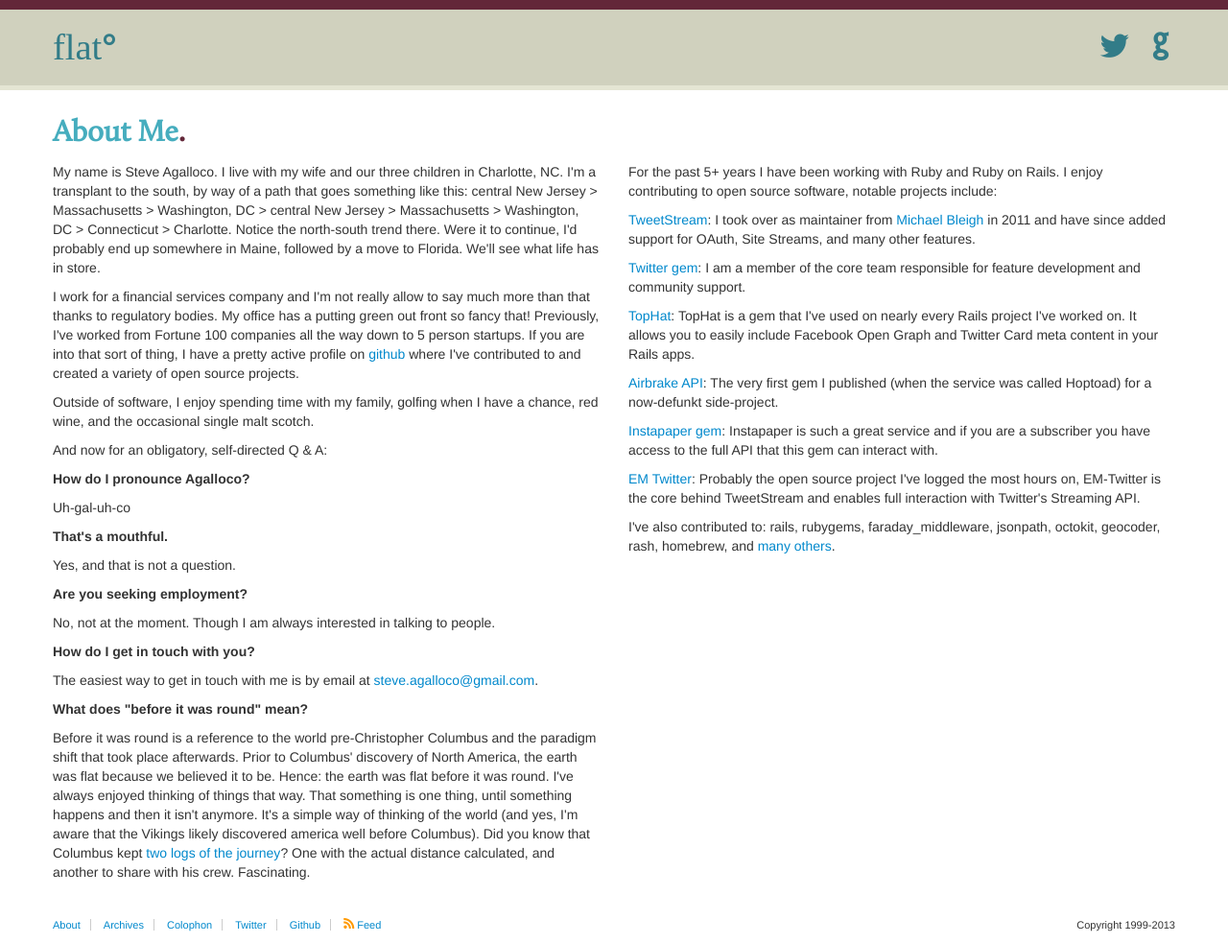
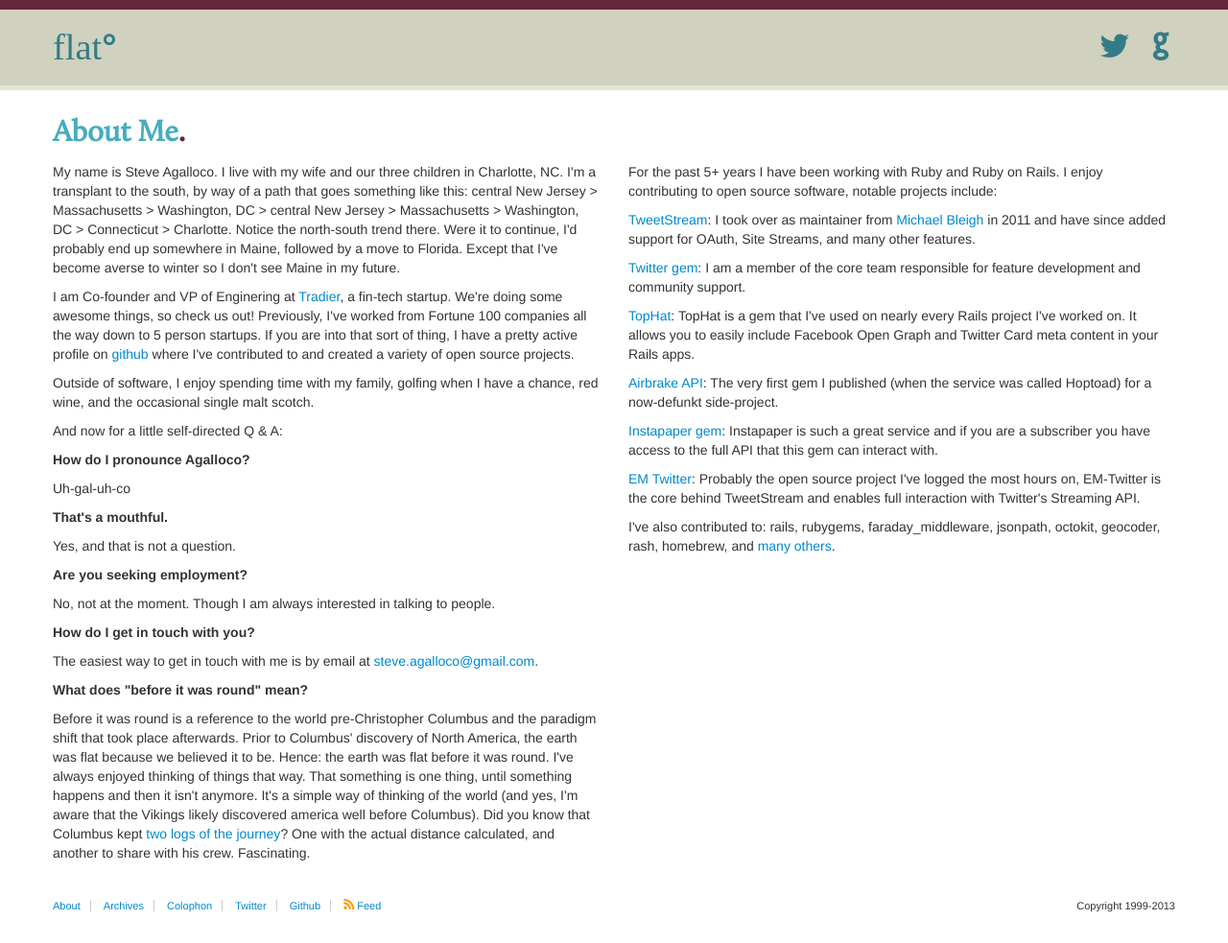
Before and after one commit to stve/stve.github.io, a Jekyll site: the page built from about.html, in a window 1280 px wide. Shown: the whole page at 96% size. Built offline with Jekyll 4.4.1, drawn with Linux system fonts in a browser that asks for light colours; some web fonts are replaced; Markdown is read by kramdown in place of the engine named in the settings.

Commit message:
a small about revamp

```diff
--- a/about.html
+++ b/about.html
@@ -7,13 +7,13 @@
 
 <div class="row">
   <div class="span6">
-<p>My name is Steve Agalloco.  I live with my wife and our three children in Charlotte, NC. I'm a transplant to the south, by way of a path that goes something like this: central New Jersey > Massachusetts > Washington, DC > central New Jersey > Massachusetts > Washington, DC > Connecticut > Charlotte.  Notice the north-south trend there. Were it to continue, I'd probably end up somewhere in Maine, followed by a move to Florida.  We'll see what life has in store.</p>
+<p>My name is Steve Agalloco.  I live with my wife and our three children in Charlotte, NC. I'm a transplant to the south, by way of a path that goes something like this: central New Jersey > Massachusetts > Washington, DC > central New Jersey > Massachusetts > Washington, DC > Connecticut > Charlotte.  Notice the north-south trend there. Were it to continue, I'd probably end up somewhere in Maine, followed by a move to Florida.  Except that I've become averse to winter so I don't see Maine in my future.</p>
 
-<p>I work for a financial services company and I'm not really allow to say much more than that thanks to regulatory bodies. My office has a putting green out front so fancy that!  Previously, I've worked from Fortune 100 companies all the way down to 5 person startups. If you are into that sort of thing, I have a pretty active profile on <a href="https://github.com/spagalloco">github</a> where I've contributed to and created a variety of open source projects.</p>
+<p>I am Co-founder and VP of Enginering at <a href="https://tradier.com">Tradier</a>, a fin-tech startup. We're doing some awesome things, so check us out! Previously, I've worked from Fortune 100 companies all the way down to 5 person startups. If you are into that sort of thing, I have a pretty active profile on <a href="https://github.com/spagalloco">github</a> where I've contributed to and created a variety of open source projects.</p>
 
 <p>Outside of software, I enjoy spending time with my family, golfing when I have a chance, red wine, and the occasional single malt scotch.</p>
 
-<p>And now for an obligatory, self-directed Q &amp; A:</p>
+<p>And now for a little self-directed Q &amp; A:</p>
 
 <p><strong>How do I pronounce Agalloco?</strong></p>
 
@@ -40,7 +40,7 @@
   <div class="span6">
     <p>For the past 5+ years I have been working with Ruby and Ruby on Rails. I enjoy contributing to open source software, notable projects include:</p>
 
-    <p><a href="https://github.com/intridea/tweetstream">TweetStream</a>: I took over as maintainer from <a href="http://www.mbleigh.com/">Michael Bleigh</a> in 2011 and have since added support for OAuth, Site Streams, and many other features.</p>
+    <p><a href="https://github.com/tweetstream/tweetstream">TweetStream</a>: I took over as maintainer from <a href="http://www.mbleigh.com/">Michael Bleigh</a> in 2011 and have since added support for OAuth, Site Streams, and many other features.</p>
 
     <p><a href="https://github.com/sferik/twitter">Twitter gem</a>: I am a member of the core team responsible for feature development and community support.</p>
 
@@ -50,7 +50,7 @@
 
     <p><a href="https://github.com/spagalloco/instapaper">Instapaper gem</a>: Instapaper is such a great service and if you are a subscriber you have access to the full API that this gem can interact with.</p>
 
-    <p><a href="https://github.com/spagalloco/em-twitter">EM Twitter</a>: Probably the open source project I've logged the most hours on, EM-Twitter is the core behind TweetStream and enables full interaction with Twitter's Streaming API.</p>
+    <p><a href="https://github.com/tweetstream/em-twitter">EM Twitter</a>: Probably the open source project I've logged the most hours on, EM-Twitter is the core behind TweetStream and enables full interaction with Twitter's Streaming API.</p>
 
     <p>I've also contributed to: rails, rubygems, faraday_middleware, jsonpath, octokit, geocoder, rash, homebrew, and <a href="https://github.com/spagalloco">many others</a>.
   </div>
```
